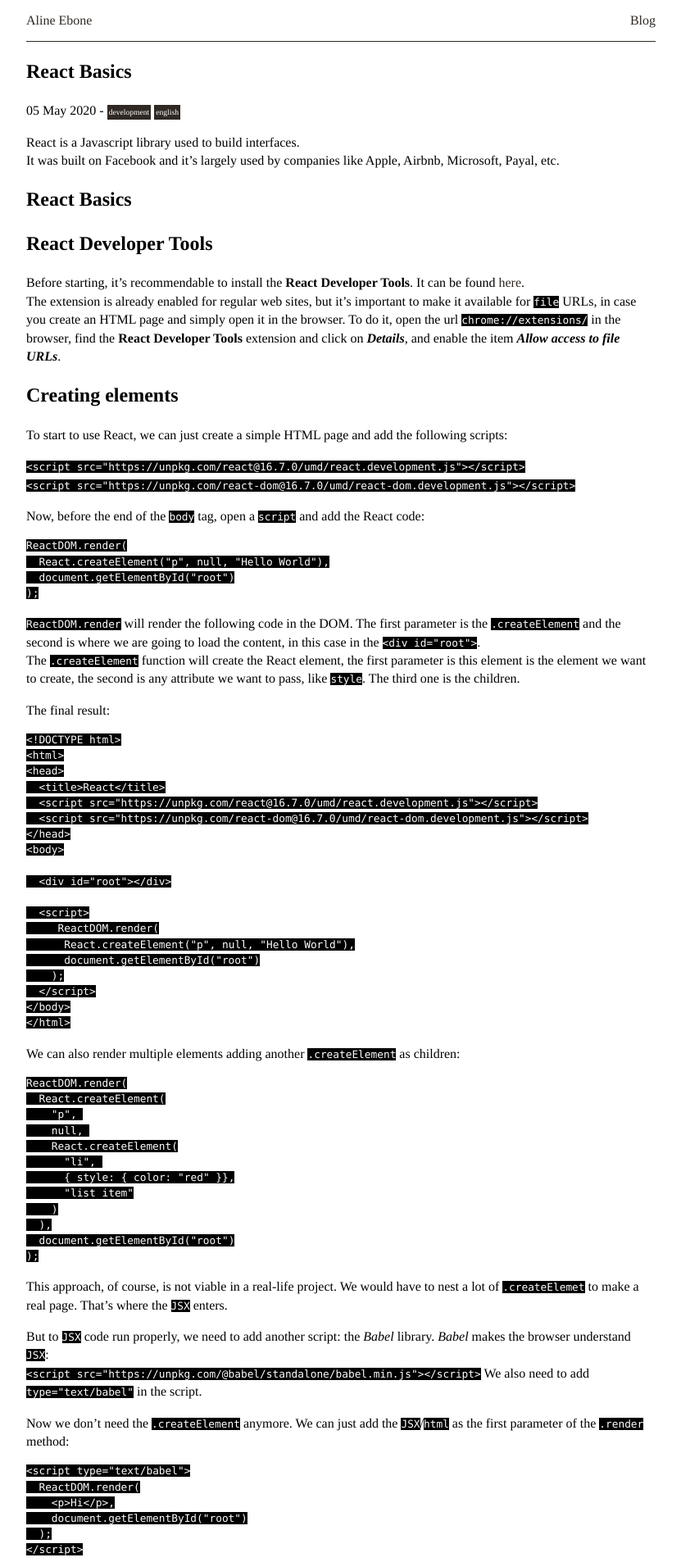
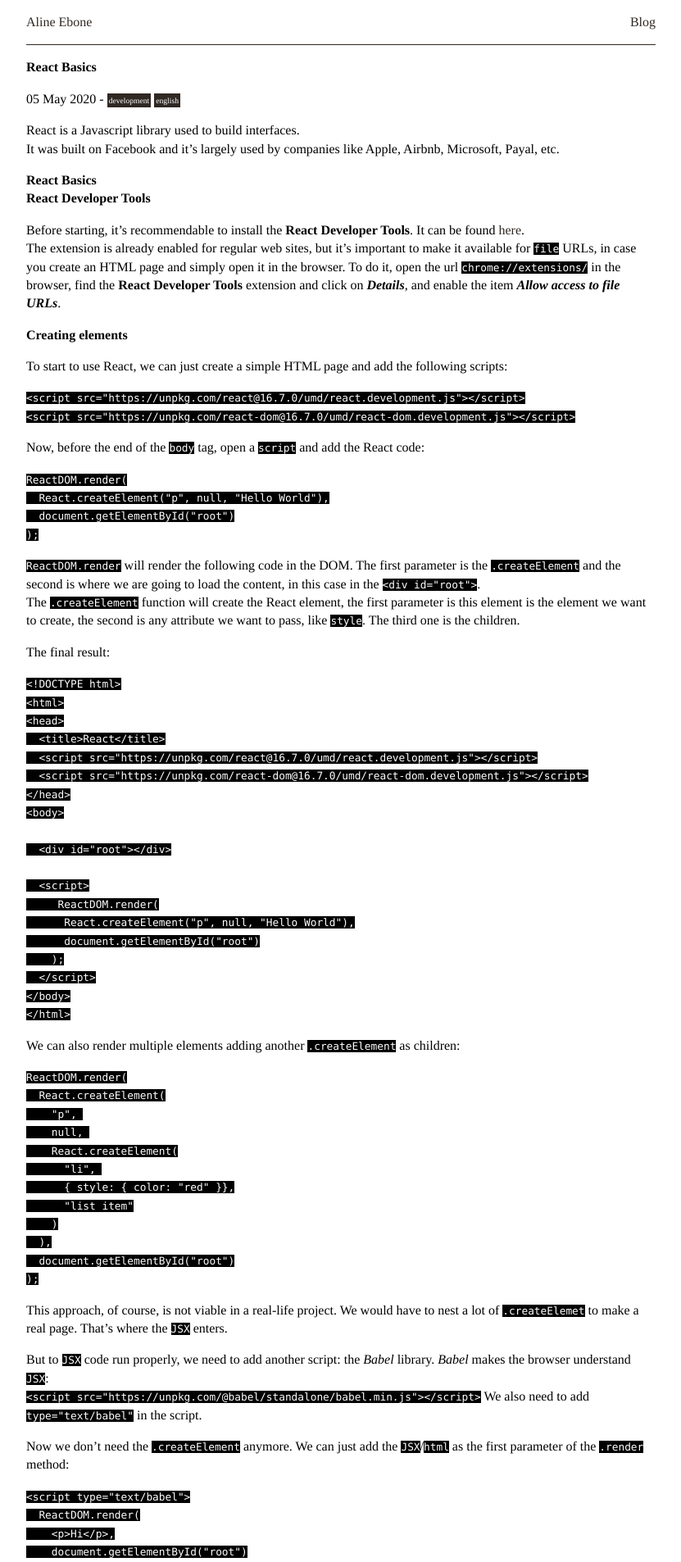
Before and after one commit to alinebone/alinebone.github.io, a Jekyll site: the page built from _posts/2020-05-05-react-basics.md, in a window 1280 px wide. Shown: the top 1906 px of the page at 82% size, without its empty margins (224-1055 px from the left). Built offline with Jekyll 4.4.1, drawn with Linux system fonts in a browser that asks for light colours; some of the changed text lies outside the part shown.

Commit message:
Change css

````diff
--- a/_layouts/tags.html
+++ b/_layouts/tags.html
@@ -7,6 +7,7 @@ layout: default
     {% for post in site.categories[page.tag] %}
       <h2><a href="{{ post.url | prepend: site.baseurl }}">{{ post.title }}</a></h2>
       <p>{{ post.excerpt }}</p>
+      <div class="separator"></div>
     {% endfor %}
   </div>
 </main>
--- a/_posts/2020-05-05-react-basics.md
+++ b/_posts/2020-05-05-react-basics.md
@@ -23,7 +23,7 @@ To start to use React, we can just create a simple HTML page and add the followi
 
 Now, before the end of the `body` tag, open a `script` and add the React code:
 
-```javascript
+```
 ReactDOM.render(
   React.createElement("p", null, "Hello World"),
   document.getElementById("root")
@@ -35,7 +35,7 @@ The `.createElement` function will create the React element, the first parameter
 
 The final result:
 
-```html
+```
 <!DOCTYPE html>
 <html>
 <head>
@@ -56,9 +56,10 @@ The final result:
 </body>
 </html>
 ```
+
 We can also render multiple elements adding another `.createElement` as children:
 
-```javascript
+```
 ReactDOM.render(
   React.createElement(
     "p",
@@ -80,7 +81,7 @@ We also need to add `type="text/babel"` in the script.
 
 Now we don't need the `.createElement` anymore. We can just add the `JSX`/`html` as the first parameter of the `.render` method:
 
-```javascript
+```
 <script type="text/babel">
   ReactDOM.render(
     <p>Hi</p>,
@@ -91,7 +92,7 @@ Now we don't need the `.createElement` anymore. We can just add the `JSX`/`html`
 
 `JSX` is simular, but it's not equal to `html`. We can add `Javascript` code inside `JSX` using curly braces (`{}`):
 
-```javascript
+```
 <script type="text/babel">
   var city = "Lisbon"
 
@@ -109,7 +110,7 @@ To add a `css` class in a tag, we add the `className` attribute. Because `class`
 A component is a piece of independent UI that can be reused in an application.
 Compenents can be create using functions or classes. An example function components is:
 
-```jsx
+```
 const Greeting = () =>
   <div>
     <h1>Hello, stranger!</h1>
@@ -122,7 +123,7 @@ It's required to wrap the content in a father element.
 Another important thing is that we can embrace the function component with *parenthesis* `()` or *curly braces* `{}`.
 But if we use *curly braces*, we neeed to add the `return` key. Ie:
 
-```jsx
+```
 const Greeting = () => {
   return <div>
     <h1>Hello, stranger!</h1>
@@ -138,7 +139,7 @@ To pass a prop, we add in the component call the prop key and the value. Ie. `<G
 To retrieve it, we have to add the `props` key as the function parameter and to use it, add `props.key` inside the `jsx` using curly braces `{}`.
 The result is:
 
-```jsx
+```
     const Greeting = (props) =>
       <div>
         <h1>Hello, {props.name}!</h1>
@@ -151,7 +152,7 @@ The result is:
   ```
 
 For brevity, we can replace the `props` keyword with curly braces `{}` and call directly the property key.
-```jsx
+```
 const Greeting = ({name}) =>
   <div>
     <h1>Hello, {name}!</h1>
@@ -160,7 +161,7 @@ const Greeting = ({name}) =>
 
 To start to make it real, we can define a root component called `App`, and play composing components:
 
-```jsx
+```
     const App = () =>
     <div>
       <Greeting name="Stranger"/>
@@ -183,7 +184,7 @@ A component class will work in the same way, but we don't need to pass the `prop
 We also need to extends `React.Component`, use the `render()` function to render the `jsx`, and **always** use the `return` key.
 To refactor the `Greeting` component to be a class component we do:
 
-```jsx
+```
 class Greeting extends React.Component {
   render() {
     return <div>
@@ -207,7 +208,7 @@ We can use it this way only in class components.
 Events are an important part of React development.
 One important event is the `onClick`. Here's how to use it in a button element: `<button onClick={logIn}>Log in</buton>`, now the `logIn` function we are passing:
 
-```jsx
+```
 logIn = () => {
   this.setState({ loggedIn: true })
 }
@@ -215,13 +216,13 @@ logIn = () => {
 
 We can also conditionally render components:
 
-```jsx
+```
 {this.state.loggedIn ? <OneComponent> : <AnotherComponent>}
 ```
 
 To render an array, we can use the `map` function:
 
-```jsx
+```
   const names = ["Stranger", "Aline", "Alien"];
 
   names.map( name =>
--- /dev/null
+++ b/_sass/common.scss
@@ -0,0 +1,54 @@
+body {
+  font-family: Times, "Times New Roman", Georgia, serif;
+  width: 60%;
+  margin: auto;
+  padding: 1rem;
+  line-height: 1.4;
+}
+
+code {
+  font-family: "Lucida Console", Courier, monospace;
+  background-color: black;
+  color: white;
+  font-size: 0.8rem;
+}
+
+div.separator {
+  border-top: 1px solid #eaeaea;
+  margin: 1rem 0;
+}
+
+a {
+  text-decoration: none;
+  color: #2f2823;
+
+  &:hover, &:focus {
+    text-decoration: underline;
+  }
+}
+
+.tag {
+  background-color: #2f2823;
+  color: white;
+  font-size: 0.6rem;
+  padding: 2px;
+  display: inline-block;
+  margin-top: 2px;
+}
+
+q {
+  font-style: italic;
+}
+
+p {
+  margin-block-start: 1rem;
+  margin-block-end: 1rem;
+}
+
+em {
+  font-style: italic;
+}
+
+h1, h2 {
+  font-weight: bold;
+}
--- a/_sass/default.scss
+++ b/_sass/default.scss
@@ -1,66 +1,8 @@
-
 body {
   font-family: Times, "Times New Roman", Georgia, serif;
   width: 60%;
   margin: auto;
   padding: 1rem;
-
-  div.separator {
-    border-top: 1px solid #eaeaea;
-    margin: 1rem 0;
-  }
-
-  q {
-    font-style: italic;
-  }
-
-  a {
-    text-decoration: none;
-    color: #2f2823;
-
-    &:hover, &:focus {
-      text-decoration: underline;
-    }
-  }
-
-  .tag {
-    background-color: #2f2823;
-    color: white;
-    font-size: 0.6rem;
-    padding: 2px;
-    display: inline-block;
-    margin-top: 2px;
-  }
-
-  header {
-    border-bottom: 1px solid #2f2823;
-    padding-bottom: 1rem;
-    margin-bottom: 1rem;
-
-    nav {
-      display: flex;
-      gap: .8rem;
-
-      a {
-        &:first-child {
-          margin-right: auto;
-        }
-      }
-
-      a.current {
-        text-decoration: underline;
-        font-style: italic;
-      }
-    }
-  }
-
-  main.home {
-    text-align: center;
-
-    .avatar {
-      width: 140px;
-    }
-  }
 
   main.blog {
     h1 {
@@ -72,23 +14,4 @@ body {
   article {
     line-height: 1.4;
   }
-
-  footer {
-    border-top: 1px solid #2f2823;
-    padding-top: 1rem;
-    margin-top: 1rem;
-
-    nav {
-      display: flex;
-      justify-content: center;
-      gap: 0.8rem;
-    }
-  }
-
-  code {
-    font-family: "Lucida Console", Courier, monospace;
-    background-color: black;
-    color: white;
-    font-size: 0.8rem;
-  }
 }
--- /dev/null
+++ b/_sass/footer.scss
@@ -0,0 +1,11 @@
+footer {
+  border-top: 1px solid #2f2823;
+  padding-top: 1rem;
+  margin-top: 1rem;
+
+  nav {
+    display: flex;
+    justify-content: center;
+    gap: 0.8rem;
+  }
+}
--- /dev/null
+++ b/_sass/header.scss
@@ -0,0 +1,21 @@
+header {
+  border-bottom: 1px solid #2f2823;
+  padding-bottom: 1rem;
+  margin-bottom: 1rem;
+
+  nav {
+    display: flex;
+    gap: .8rem;
+
+    a {
+      &:first-child {
+        margin-right: auto;
+      }
+    }
+
+    a.current {
+      text-decoration: underline;
+      font-style: italic;
+    }
+  }
+}
--- /dev/null
+++ b/_sass/home.scss
@@ -0,0 +1,7 @@
+main.home {
+  text-align: center;
+
+  .avatar {
+    width: 140px;
+  }
+}
--- /dev/null
+++ b/_sass/reset.scss
@@ -0,0 +1,37 @@
+/* http://meyerweb.com/eric/tools/css/reset/
+   v2.0 | 20110126
+   License: none (public domain)
+*/
+
+html, body, div, span, applet, object, iframe,
+h1, h2, h3, h4, h5, h6, p, blockquote, pre,
+a, abbr, acronym, address, big, cite, code,
+del, dfn, em, img, ins, kbd, q, s, samp,
+small, strike, b, sub, sup, tt, var,
+b, u, i, center,
+dl, dt, dd,
+fieldset, form, label, legend,
+table, caption, tbody, tfoot, thead, tr, th, td,
+article, aside, canvas, details, embed,
+figure, figcaption, footer, header, hgroup,
+menu, nav, output, ruby, section, summary,
+time, mark, audio, video {
+  margin: 0;
+  padding: 0;
+  border: 0;
+  font-size: 100%;
+  font: inherit;
+  vertical-align: baseline;
+}
+/* HTML5 display-role reset for older browsers */
+article, aside, details, figcaption, figure,
+footer, header, hgroup, menu, nav, section {
+  display: block;
+}
+body {
+  line-height: 1;
+}
+table {
+  border-collapse: collapse;
+  border-spacing: 0;
+}
--- a/assets/css/styles.scss
+++ b/assets/css/styles.scss
@@ -1,3 +1,7 @@
 ---
 ---
-@import "default";
+@import "reset";
+@import "common";
+@import "header";
+@import "footer";
+@import "home";
````
Also changed, not shown: _posts/2020-04-29-kotlin-basics-data-types.md (+3 -5 lines), 1 other file.
